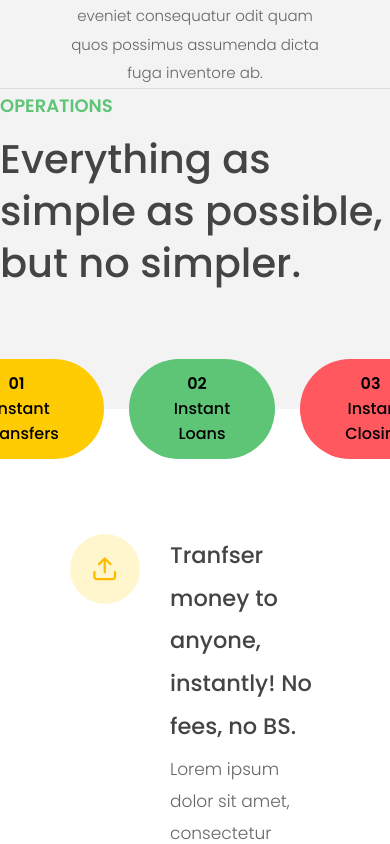
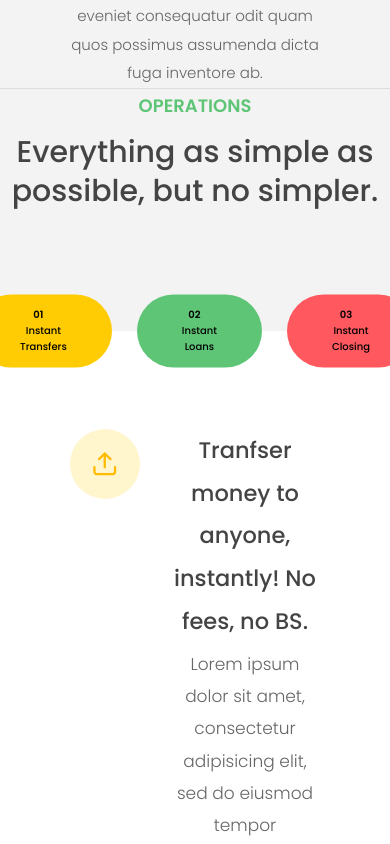
Before and after one commit to RakeshSangem/Bankist, a plain HTML site: page index.html in a window 390 px wide. Shown: the part 2380-3224 px from the top of the page. Drawn offline with Linux system fonts and the light colour scheme.

Commit message:
fix: operations section

```diff
--- a/style.css
+++ b/style.css
@@ -737,7 +737,7 @@ h4 {
     align-items: center;
     text-align: center;
   }
-  #section--1 h3{
+  #section--1 h3 {
     font-size: 2rem;
     width: 80vw;
   }
@@ -752,4 +752,17 @@ h4 {
     justify-content: center;
     align-items: center;
   }
+  .section {
+    text-align: center;
+  }
+  .section__header {
+    font-size: 3rem;
+  }
+  .operations__tab {
+    font-size: 1rem;
+  }
+  .operations__content {
+    grid-template-columns: 1fr;
+    grid-template-rows: 1fr;
+  }
 }
```
